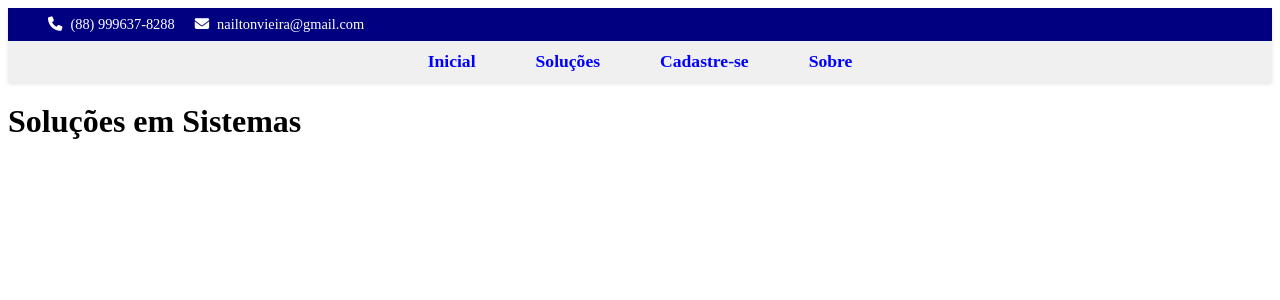
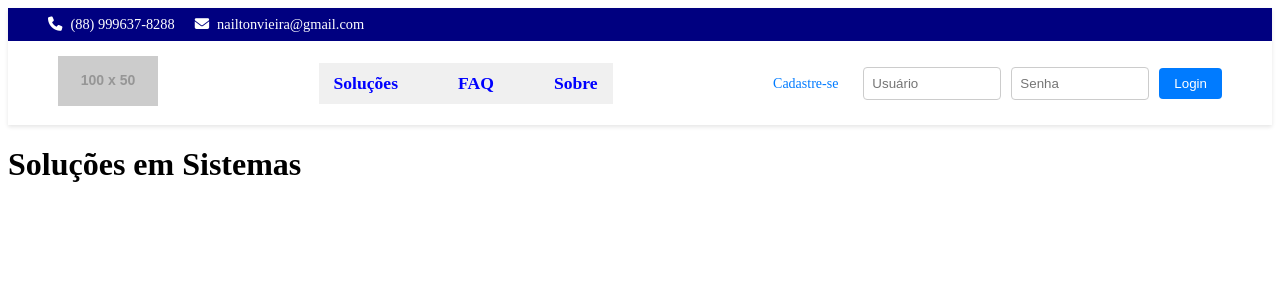
Before and after one commit to nailton-vieira/angular-vercel, an Angular app: page / in a window 1280 px wide. Shown: the top 300 px of the page. Built offline with nearby package versions, Linux system fonts and the light colour scheme.

Commit message:
Adicionando input e btn login

```diff
--- a/src/app/shared/components/header/header.html
+++ b/src/app/shared/components/header/header.html
@@ -6,13 +6,19 @@
       <span><i class="fas fa-envelope"></i> nailtonvieira@gmail.com</span>
     </div>
   </div>
-
+  <div class="header-main">
+    <div class="logo">
+      <img src="https://via.placeholder.com/100x50" alt="Logo da Empresa">
+    </div>
     <nav class="main-nav">
       <ul>
-      <li><a href="#">Inicial</a></li>
         <li><a href="#">Soluções</a></li>
-      <li><a href="#">Cadastre-se</a></li>
+        <li><a href="#">FAQ</a></li>
         <li><a href="#">Sobre</a></li>
       </ul>
     </nav>
+    <div class="user-action">
+      <app-login-form></app-login-form>
+    </div>
+  </div>
 </header>
--- a/src/app/shared/components/header/header.scss
+++ b/src/app/shared/components/header/header.scss
@@ -31,6 +31,16 @@ $shadow-color: rgba(0, 0, 0, 0.1);
       }
     }
   }
+   .header-main {
+            display: flex;
+            justify-content: space-between;
+            align-items: center;
+            padding: 15px 50px;
+        }
+
+        .logo img {
+            height: 50px;
+        }
 
   /* Barra de Navegação Principal (Cinza Claro) */
   .main-nav {
@@ -67,3 +77,7 @@ $shadow-color: rgba(0, 0, 0, 0.1);
     }
   }
 }
+.user-action {
+            display: flex;
+            align-items: center;
+        }
--- a/src/app/shared/components/header/header.ts
+++ b/src/app/shared/components/header/header.ts
@@ -1,8 +1,10 @@
 import { Component } from '@angular/core';
+import { LoginForm } from '../login-form/login-form';
+
 
 @Component({
   selector: 'app-header',
-  imports: [],
+  imports: [LoginForm],
   templateUrl: './header.html',
   styleUrl: './header.scss'
 })
--- /dev/null
+++ b/src/app/shared/components/login-form/login-form.html
@@ -0,0 +1,9 @@
+<div class="login-form">
+  <label>
+    <a href="#" class="register-link">Cadastre-se</a>
+  </label>
+  <input type="text" placeholder="Usuário">
+  <input type="password" placeholder="Senha">
+  <button >Login</button>
+  <!--<button (click)="onLogin()">Login</button> -->
+</div>
--- /dev/null
+++ b/src/app/shared/components/login-form/login-form.scss
@@ -0,0 +1,36 @@
+ .login-form {
+      display: flex;
+      align-items: center;
+
+      .register-link {
+        font-size: 14px;
+        color: #007bff;
+        text-decoration: none;
+        margin-right: 15px;
+        &:hover {
+          text-decoration: underline;
+        }
+      }
+
+      input {
+        padding: 8px;
+        border: 1px solid #ccc;
+        border-radius: 4px;
+        margin-left: 10px;
+        width: 120px;
+      }
+
+      button {
+        padding: 8px 15px;
+        background-color: #007bff;
+        color: white;
+        border: none;
+        border-radius: 4px;
+        margin-left: 10px;
+        cursor: pointer;
+        transition: background-color 0.3s ease;
+        &:hover {
+          background-color: #0056b3;
+        }
+      }
+    }
```
Also changed, not shown: src/app/shared/components/login-form/login-form.ts (added, +11 -0 lines), 1 other file (tests, documents, lock files or other folders). Lines whose indentation alone changed are shown as unchanged.
